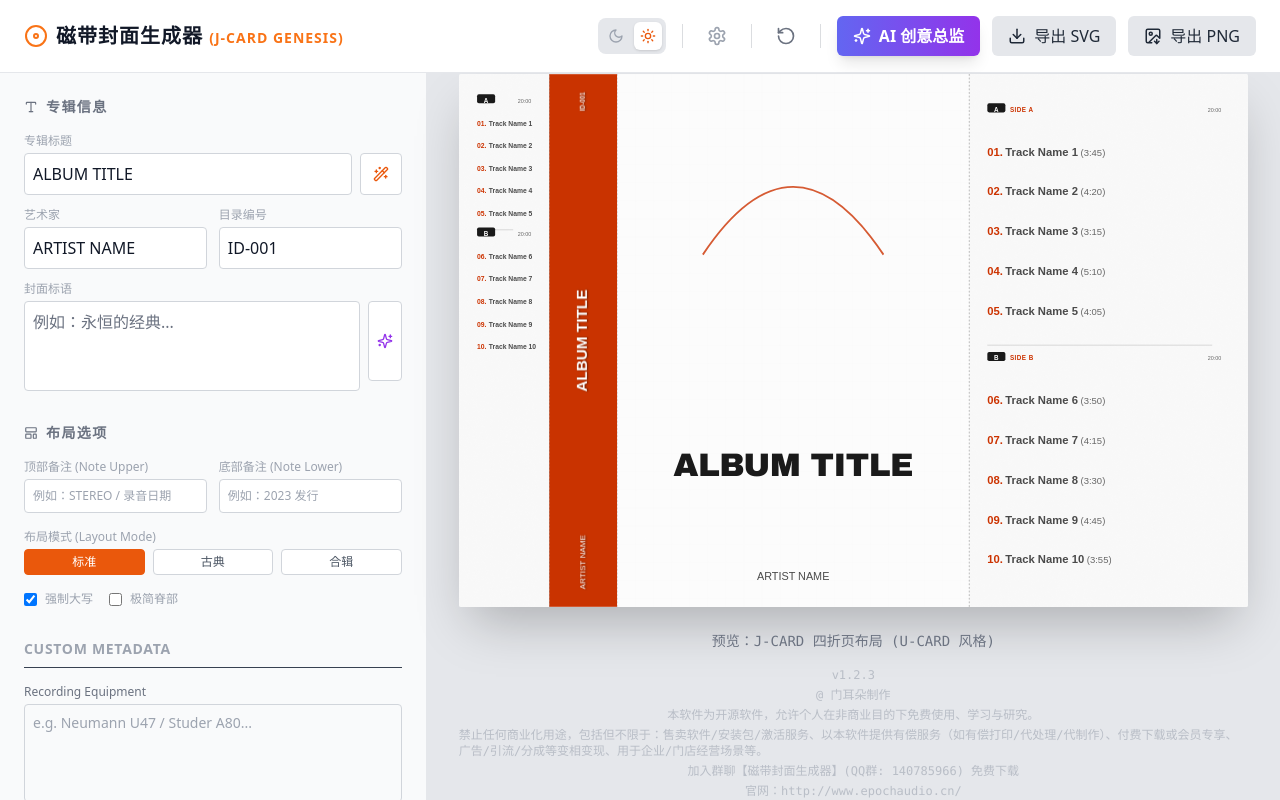
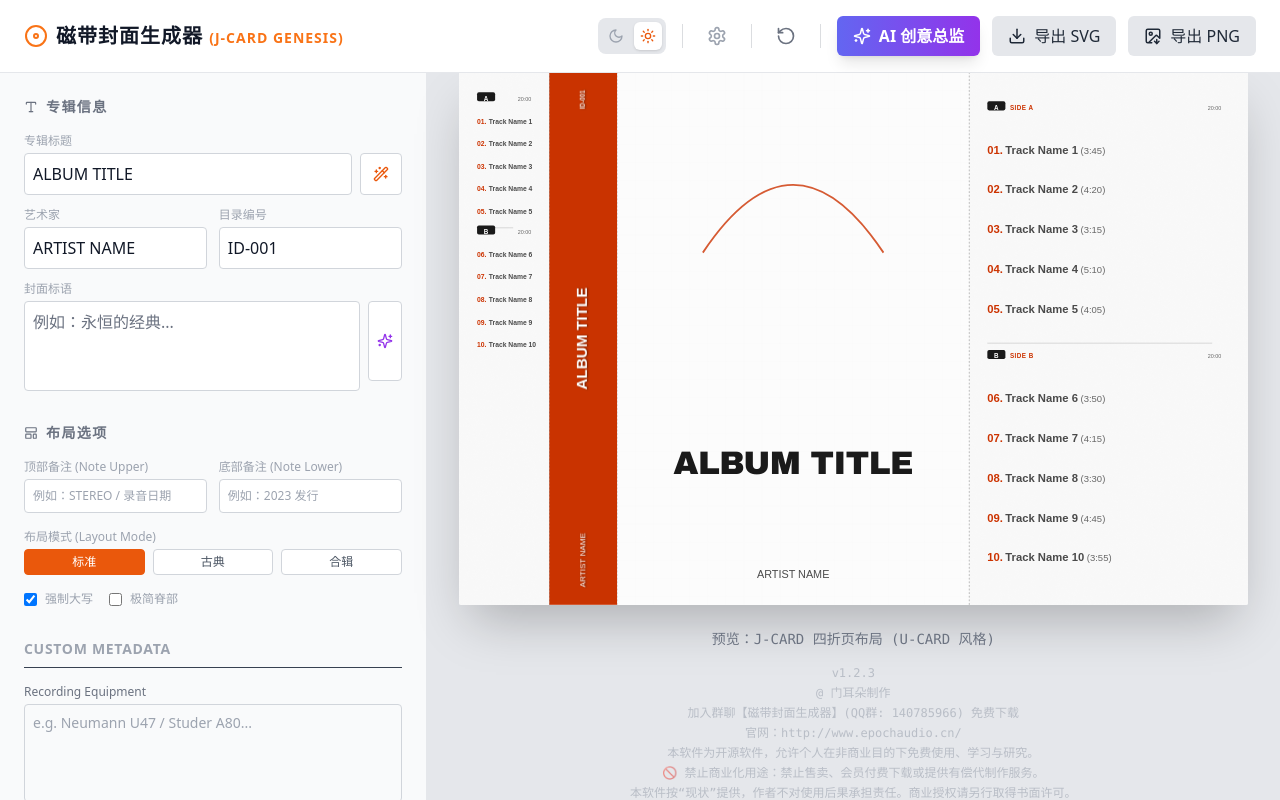
Before and after one commit to epochaudio/J-Card-Generator, a React (Vite) app: page / in a window 1280 px wide. Built offline with nearby package versions, Linux system fonts and the light colour scheme.

Commit message:
Update copyright and license information

```diff
--- a/app.jsx
+++ b/app.jsx
@@ -1430,7 +1430,7 @@ export default function App() {
                     🚫 禁止商业化用途：禁止售卖、会员付费下载或提供有偿代制作服务。
                   </p>
                   <p>
-                    允许非商业转载，但必须完整保留本声明且不得收费。详情请参阅 HELP.md。
+                    允许非商业转载，但必须完整保留本声明且不得收费。
                   </p>
                 </div>
               </div>
@@ -1731,10 +1731,12 @@ export default function App() {
               */}
             <span>{__APP_VERSION__}</span>
             <span>@ 门耳朵制作</span>
-            <span>本软件为开源软件，允许个人在非商业目的下免费使用、学习与研究。</span>
-            <span>禁止任何商业化用途，包括但不限于：售卖软件/安装包/激活服务、以本软件提供有偿服务（如有偿打印/代处理/代制作）、付费下载或会员专享、广告/引流/分成等变相变现、用于企业/门店经营场景等。</span>
             <span>加入群聊【磁带封面生成器】(QQ群: 140785966) 免费下载</span>
             <span>官网：http://www.epochaudio.cn/</span>
+            <span>本软件为开源软件，允许个人在非商业目的下免费使用、学习与研究。</span>
+            <span>🚫 禁止商业化用途：禁止售卖、会员付费下载或提供有偿代制作服务。</span>
+            <span>本软件按“现状”提供，作者不对使用后果承担责任。商业授权请另行取得书面许可。</span>
+
           </div>
         </div>
       </main>
```
Also changed, not shown: 1 other file (tests, documents, lock files or other folders).
